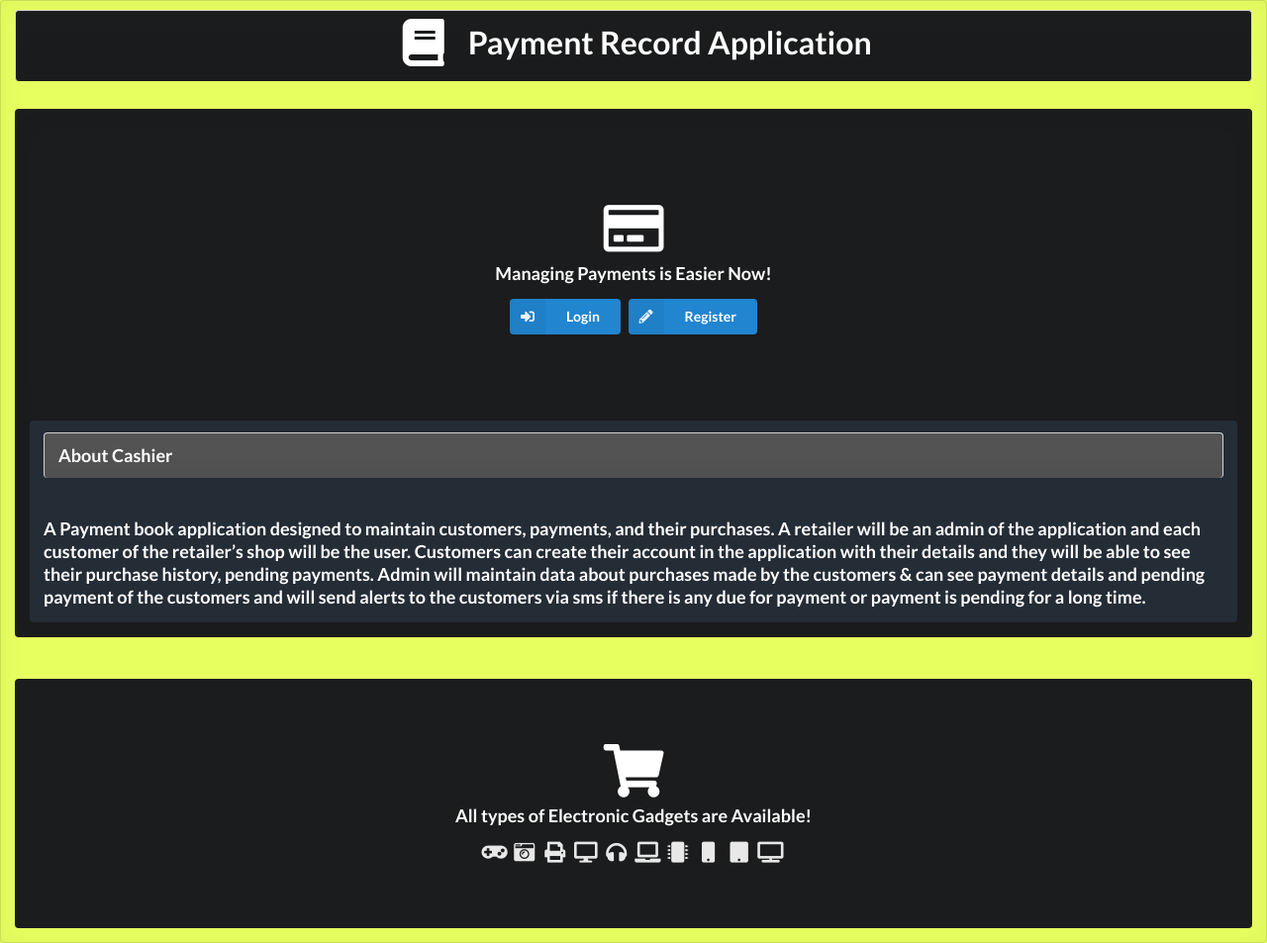
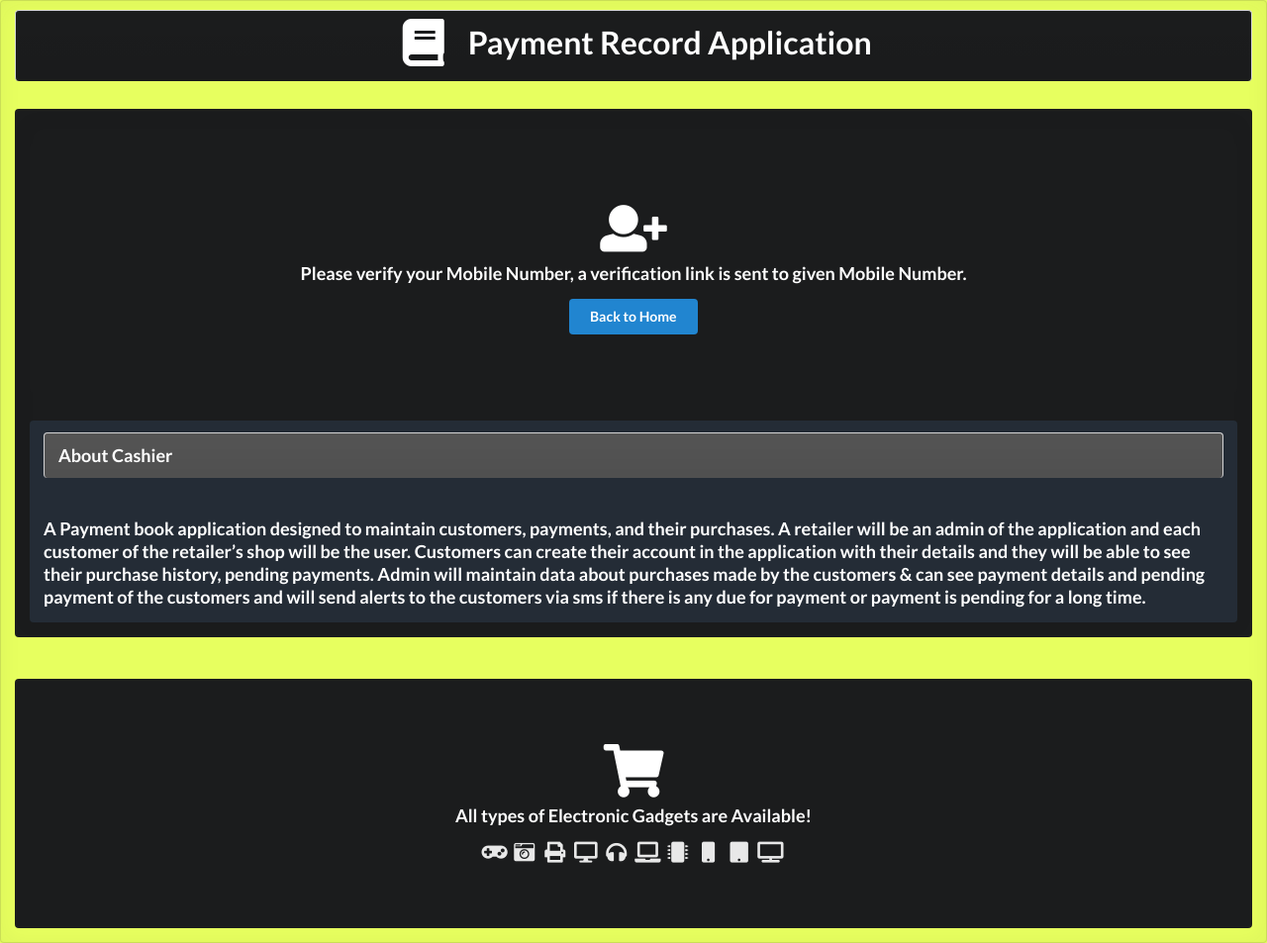
Before and after one commit to SaiJeevanPuchakayala/Cashier, a Flask app: page /verify in a window 1280 px wide. Shown: the whole page at 99% size. Run offline with Flask 2, Linux system fonts and the light colour scheme; some libraries are stand-ins or nearby versions.

Commit message:
added verification page and few imp changes

```diff
--- a/app.py
+++ b/app.py
@@ -2,7 +2,6 @@ from flask import Flask, render_template,request,redirect,url_for,session
 from flask_mysqldb import MySQL
 from messageService import send_sms
 import os
-from flask_bcrypt import Bcrypt
 import re
 
 app = Flask(__name__)
@@ -29,7 +28,6 @@ mysql = MySQL(app)
 app.secret_key = 'ecashier'
 
 
-bcrypt = Bcrypt(app)
 
 
 
@@ -40,23 +38,23 @@ def home():
     if 'loggedin' in session:
         if session['is_retailer'] == 0:
             cursor = mysql.connection.cursor()
-            cursor.execute("SELECT purchase_id,user_id,item_name, price, amount_paid, purchase_date  FROM Purchase WHERE user_id = % s",[session['user_id']])
+            cursor.execute("SELECT purchase_id,user_id,item_name, price, amount_paid, purchase_date  FROM Purchases WHERE user_id = % s",[session['user_id']])
             purchase_details = cursor.fetchall()
-            cursor.execute("SELECT COUNT(*) FROM Purchase WHERE user_id = %s",[session['user_id']])
+            cursor.execute("SELECT COUNT(*) FROM Purchases WHERE user_id = %s",[session['user_id']])
             purchase_count = cursor.fetchone()[0]
-            cursor.execute("SELECT COUNT(*) FROM Payments WHERE purchase_id IN (SELECT purchase_id FROM Purchase WHERE user_id = % s)",[session['user_id']])
+            cursor.execute("SELECT COUNT(*) FROM Payments WHERE purchase_id IN (SELECT purchase_id FROM Purchases WHERE user_id = % s)",[session['user_id']])
             payment_count = cursor.fetchone()[0]
-            cursor.execute("SELECT COUNT(*) FROM Purchase WHERE amount_paid<price AND user_id = % s",[session['user_id']])
+            cursor.execute("SELECT COUNT(*) FROM Purchases WHERE amount_paid<price AND user_id = % s",[session['user_id']])
             pending_count = cursor.fetchone()[0]
         else:
             cursor = mysql.connection.cursor()
-            cursor.execute("SELECT purchase_id,user_id,item_name, price, amount_paid, purchase_date FROM Purchase")
+            cursor.execute("SELECT purchase_id,user_id,item_name, price, amount_paid, purchase_date FROM Purchases")
             purchase_details = cursor.fetchall()
-            cursor.execute("SELECT COUNT(*) FROM Purchase")
+            cursor.execute("SELECT COUNT(*) FROM Purchases")
             purchase_count = cursor.fetchone()[0]
             cursor.execute("SELECT COUNT(*) FROM Payments")
             payment_count = cursor.fetchone()[0]
-            cursor.execute("SELECT COUNT(*) FROM Purchase WHERE amount_paid<price")
+            cursor.execute("SELECT COUNT(*) FROM Purchases WHERE amount_paid<price")
             pending_count = cursor.fetchone()[0]
 
         return render_template('home.html',purchase_details=purchase_details,username=session['username'],role=session['is_retailer'],purchase_count=purchase_count,payment_count=payment_count,pending_count=pending_count)
@@ -78,26 +76,32 @@ def register():
         password1 = request.form['password1']
         password2 = request.form['password2']
         userWallet = request.form['walletAmount']
+
         if password1 == password2:
 
-            cursor = mysql.connection.cursor()
-            cursor.execute('SELECT * FROM Users WHERE email = % s', [email])
-            account = cursor.fetchone()
-            if account:
-                message="Account already exists...Try with different email address"
-            elif not re.match(r'[A-Za-z0-9]+', username):
-                message = 'Username must contain only characters and numbers.'
-            else:
-                hash_password = bcrypt.generate_password_hash(password1).decode('utf-8')
-                cursor = mysql.connection.cursor()
-                cursor.execute('INSERT INTO Users(username,email,phonenumber,password,wallet) VALUES(% s,% s,% s,% s,% s)',(username,email,pnumber,hash_password,userWallet))
-                mysql.connection.commit()
+            if int(userWallet) >= 1000:
 
 
-                msg = f'''Registration Successful! Hello {username}, Welcome to E Cashier!. Login to your account and see your purchase history, payment details, and pending payments.'''
+                cursor = mysql.connection.cursor()
+                cursor.execute('SELECT * FROM Users WHERE email = % s', [email])
+                account = cursor.fetchone()
+                if account:
+                    message="Account already exists...Try with different email address"
+                elif not re.match(r'[A-Za-z0-9]+', username):
+                    message = 'Username must contain only characters and numbers.'
+                else:
+                    cursor = mysql.connection.cursor()
+                    cursor.execute('INSERT INTO Users(userid,username,email,phonenumber,password,wallet) VALUES(UUID(),% s,% s,% s,% s,% s)',(username,email,pnumber,password1,userWallet))
+                    mysql.connection.commit()
 
-                send_sms(pnumber,msg)
-                return redirect(url_for('login'))
+
+                    msg = f'''Registration Successful! Hello {username}, Welcome to E Cashier!. Login to your account and see your Purchases history, payment details, and pending payments.'''
+
+                    send_sms(pnumber,msg)
+                    return redirect(url_for('login'))
+
+            else:
+                message = "Wallet Amount Should be Minimum of 1000 Rupees."
 
         else:
             message = "Passwords Do Not Match!"
@@ -116,10 +120,10 @@ def login():
         cursor.execute('SELECT * FROM Users WHERE email = % s',[email])
         user = cursor.fetchone()
 
-        if user and bcrypt.check_password_hash(user[3],password):
+        if user and (user[4] == password):
             session['user_id'] = user[0]
             session['username'] = user[1]
-            session['is_retailer'] = user[4]
+            session['is_retailer'] = user[5]
             session['email'] = user[2]
             session['loggedin'] = True
             return redirect(url_for('home'))
@@ -153,22 +157,20 @@ def addpurchase():
                 amount_paid = request.form['amount_paid']
                 pending_amount = int(price) - int(amount_paid)
                 cursor = mysql.connection.cursor()
-                cursor.execute("INSERT INTO Purchase(user_id,item_name,price,purchase_date,amount_paid) VALUES(% s,% s,% s,% s, % s)",[customer,item,price,purchase_date,amount_paid])
+                cursor.execute("INSERT INTO Purchases (user_id,item_name,price,purchase_date,amount_paid) VALUES(% s,% s,% s,% s, % s)",[customer,item,price,purchase_date,amount_paid])
                 mysql.connection.commit()
                 if pending_amount!=0:
 
-                    cursor.execute("SELECT phonenumber, username FROM Users WHERE user_id = %s",[customer])
+                    cursor.execute("SELECT phonenumber, username FROM Users WHERE userid = %s",[customer])
                     user_details = cursor.fetchone()
                     recipient = user_details[0]
                     username = user_details[1]
 
 
-                    msg= f'''Pending Payment Alert! Hey {username}, we hope you are doing well. Pending Payment Details :Item :{item}, Price: {price}, Purchase Date: {purchase_date}, Amount Paid: {amount_paid}, Pending Amount: {pending_amount}'''
+                    msg= f'''Pending Payment Alert! Hey {username}, we hope you are doing well. Pending Payment Details :Item :{item}, Price: {price}, Purchases Date: {purchase_date}, Amount Paid: {amount_paid}, Pending Amount: {pending_amount}'''
 
                     send_sms(recipient,msg)
 
-
-                return redirect(url_for('home'))
 
 
             cursor = mysql.connection.cursor()
@@ -195,12 +197,12 @@ def updatepurchase(id):
                 purchase_date = request.form['purchase_date']
                 amount_paid = request.form['amount_paid']
                 cursor = mysql.connection.cursor()
-                cursor.execute("UPDATE Purchase SET item_name = %s, price = %s, amount_paid = %s, purchase_date = %s WHERE purchase_id = %s ",[item,price,amount_paid,purchase_date,id])
+                cursor.execute("UPDATE Purchases SET item_name = %s, price = %s, amount_paid = %s, purchase_date = %s WHERE purchase_id = %s ",[item,price,amount_paid,purchase_date,id])
                 mysql.connection.commit()
                 return redirect(url_for('home'))
 
             cursor = mysql.connection.cursor()
-            cursor.execute("SELECT * FROM Purchase WHERE purchase_id = %s",[id])
+            cursor.execute("SELECT * FROM Purchases WHERE purchase_id = %s",[id])
             purchase = cursor.fetchone()
 
 
@@ -214,7 +216,7 @@ def deletepurchase(id):
     if 'loggedin' in session:
         if session['is_retailer']==1:
             cursor = mysql.connection.cursor()
-            cursor.execute("DELETE FROM Purchase WHERE purchase_id = %s",[id])
+            cursor.execute("DELETE FROM Purchases WHERE purchase_id = %s",[id])
             cursor.execute("DELETE FROM Payments WHERE purchase_id  = %s",[id])
             mysql.connection.commit()
             return redirect(url_for('home'))
@@ -228,11 +230,11 @@ def displaypurchase():
     if 'loggedin' in session:
         if session['is_retailer'] == 0:
             cursor = mysql.connection.cursor()
-            cursor.execute("SELECT purchase_id,user_id,item_name, price, amount_paid, purchase_date  FROM Purchase WHERE user_id = % s",[session['user_id']])
+            cursor.execute("SELECT purchase_id,user_id,item_name, price, amount_paid, purchase_date  FROM Purchases WHERE user_id = % s",[session['user_id']])
             purchase_details = cursor.fetchall()
         else:
             cursor = mysql.connection.cursor()
-            cursor.execute("SELECT purchase_id,user_id,item_name, price, amount_paid, purchase_date FROM Purchase")
+            cursor.execute("SELECT purchase_id,user_id,item_name, price, amount_paid, purchase_date FROM Purchases")
             purchase_details = cursor.fetchall()
 
 
@@ -253,26 +255,27 @@ def addpayment():
                 payment_date = request.form['payment_date']
                 cursor = mysql.connection.cursor()
                 cursor.execute("INSERT INTO Payments(purchase_id, amount_paid, payment_date) VALUES(% s,% s,% s)",[purchase_id,amountpaid,payment_date])
-                cursor.execute("UPDATE Purchase SET amount_paid=amount_paid + % s WHERE purchase_id = % s",[amountpaid,purchase_id])
+                cursor.execute("UPDATE Purchases SET amount_paid=amount_paid + % s WHERE purchase_id = % s",[amountpaid,purchase_id])
                 mysql.connection.commit()
-                cursor.execute("SELECT item_name, price, amount_paid, user_id, purchase_date FROM Purchase WHERE purchase_id = %s",[purchase_id])
+                cursor.execute("SELECT item_name, price, amount_paid, user_id, purchase_date FROM Purchases WHERE purchase_id = %s",[purchase_id])
                 details = cursor.fetchone()
                 item = details[0]
                 price = details[1]
                 tot_amount_paid = details[2]
                 userid = details[3]
                 purchase_date = details[4]
-                cursor.execute("SELECT phonenumber, username FROM Users WHERE user_id = %s",[userid])
+                cursor.execute("SELECT phonenumber, username FROM Users WHERE userid = %s",[userid])
                 user = cursor.fetchone()
                 recipient = user[0]
                 username = user[1]
                 pending_amount = price-tot_amount_paid
 
 
-                msg = f'''Payment Detail! Hey {username}, we hope you are doing well. Payment Details: Item : {item}, Amount Paid: {amountpaid}, Payment Date: {payment_date} / Pending Payment Details : Item : {item}, Price: {price}, Purchase Date: {purchase_date}, Amount Paid: {tot_amount_paid}, Pending Amount: {pending_amount}'''
+                msg = f'''Payment Detail! Hey {username}, we hope you are doing well. Payment Details: Item : {item}, Amount Paid: {amountpaid}, Payment Date: {payment_date} / Pending Payment Details : Item : {item}, Price: {price}, Purchases Date: {purchase_date}, Amount Paid: {tot_amount_paid}, Pending Amount: {pending_amount}'''
 
                 send_sms(recipient,msg)
-                return redirect(url_for('home'))
+
+
         return render_template('addpayment.html')
     else:
         return redirect(url_for('intro'))
@@ -282,11 +285,11 @@ def pendingpayments():
     if 'loggedin' in session:
         if session['is_retailer'] == 0:
             cursor = mysql.connection.cursor()
-            cursor.execute("SELECT purchase_id,user_id,item_name, price, amount_paid, purchase_date FROM Purchase WHERE amount_paid<price AND user_id = % s",[session['user_id']])
+            cursor.execute("SELECT purchase_id,user_id,item_name, price, amount_paid, purchase_date FROM Purchases WHERE amount_paid<price AND user_id = % s",[session['user_id']])
             pending_payments = cursor.fetchall()
         else:
             cursor = mysql.connection.cursor()
-            cursor.execute("SELECT purchase_id,user_id,item_name, price, amount_paid, purchase_date FROM Purchase WHERE amount_paid<price")
+            cursor.execute("SELECT purchase_id,user_id,item_name, price, amount_paid, purchase_date FROM Purchases WHERE amount_paid<price")
             pending_payments = cursor.fetchall()
 
 
@@ -299,7 +302,7 @@ def paymentdetails():
     if 'loggedin' in session:
         if session['is_retailer'] == 0:
          cursor = mysql.connection.cursor()
-         cursor.execute("SELECT * FROM Payments WHERE purchase_id IN (SELECT purchase_id FROM Purchase WHERE user_id = % s)",[session['user_id']])
+         cursor.execute("SELECT * FROM Payments WHERE purchase_id IN (SELECT purchase_id FROM Purchases WHERE user_id = % s)",[session['user_id']])
          payment_details = cursor.fetchall()
         else:
           cursor = mysql.connection.cursor()
@@ -326,16 +329,24 @@ def pendingemail(id):
             details = cursor.fetchone()
             recipient = details[0]
             recipient_name = details[1]
-            cursor.execute("Select item_name, price, purchase_date, amount_paid FROM Purchase WHERE user_id = %s",[id])
+            cursor.execute("select item_name, price, purchase_date, amount_paid FROM Purchases WHERE user_id = %s",[id])
             purchase = cursor.fetchone()
             pending_amount = int(purchase[1]) - int(purchase[3])
 
-            msg = f'''Pending Payment Alert!!! Hey {recipient_name}, we hope you are doing well. The payment is still pending for the purchase item - {purchase[0]} made on {purchase[2]}. Pay the pending payment within two days without fail. Pending Payment Details :Item: {purchase[0]}, Price: {purchase[1]}, Purchase Date: {purchase[2]}, Amount Paid: {purchase[3]}, Pending Amount: {pending_amount}'''
+            msg = f'''Pending Payment Alert!!! Hey {recipient_name}, we hope you are doing well. The payment is still pending for the purchase item - {purchase[0]} made on {purchase[2]}. Pay the pending payment within two days without fail. Pending Payment Details :Item: {purchase[0]}, Price: {purchase[1]}, Purchases Date: {purchase[2]}, Amount Paid: {purchase[3]}, Pending Amount: {pending_amount}'''
 
             send_sms(recipient,msg)
         return redirect(url_for('pendingpayments'))
     else:
         redirect(url_for('intro'))
+
+
+@app.route('/verify')
+def verify():
+    # cursor = mysql.connection.cursor()
+    # cursor.execute("UPDATE Users set is_verified = 1 WHERE user_id = %s",[id])
+    return render_template('verification.html')
+
 
 @app.route('/intro')
 def intro():
--- a/messageService.py
+++ b/messageService.py
@@ -1,4 +1,3 @@
-from lib2to3.pgen2.grammar import opmap
 import requests
 import os
 
--- a/templates/register.html
+++ b/templates/register.html
@@ -85,7 +85,7 @@
 
                       <div class="field">
                         <div class="ui left icon input">
-                          <i class="lock icon"></i>
+                          <i class="rupee sign icon"></i>
                           <input type="number" name="walletAmount" placeholder="Registration Amount" required>
                         </div>
                       </div>
--- /dev/null
+++ b/templates/verification.html
@@ -0,0 +1,72 @@
+<!DOCTYPE html>
+<html lang="en">
+<head>
+    <meta charset="UTF-8">
+    <meta http-equiv="X-UA-Compatible" content="IE=edge">
+    <meta name="viewport" content="width=device-width, initial-scale=1.0">
+    <title>E Cashier</title>
+    <link rel="icon" href="{{ url_for('static', filename = 'images/icon.ico') }}" type="image/icon type">
+    <link rel="stylesheet" href="https://cdn.jsdelivr.net/npm/semantic-ui@2.4.2/dist/semantic.min.css">
+    <script src="https://cdnjs.cloudflare.com/ajax/libs/jquery/3.2.1/jquery.min.js"></script>
+    <script src="https://cdnjs.cloudflare.com/ajax/libs/semantic-ui/2.2.13/semantic.min.js"></script>
+</head>
+<body style="background-color: #e7ff5f;">
+
+
+    <div style="background-color: #e7ff5f;" class="ui placeholder segment">
+
+        <a href="/intro" style="font-size:xx-large;background-color: #1b1c1d;" class="ui inverted block center aligned header">
+          <i class="book icon"></i>
+          Payment Record Application
+        </a>
+
+
+        <div style="background-color: #1b1c1d;" class="ui placeholder segment">
+
+        <div style="margin-top: 20px;" class="ui placeholder inverted segment">
+            <div class="ui icon header">
+              <i class="user plus larger icon"></i>
+            Please verify your Mobile Number,
+            a verification link is sent to given Mobile Number.
+            </div>
+            <div class="inline">
+              <a  href="{{ url_for('home') }}" ><div class="ui primary animated fade button" tabindex="0">
+                  <div class="visible content">Back to Home</div>
+                  <div class="hidden content">
+                      <i class="left arrow icon"></i>
+                  </div>
+                </div></a>
+          </div>
+         </div>
+
+
+         <div style="background-color: #242c36;" class="ui inverted segment">
+            <h3 class="ui block inverted header">
+                About Cashier
+            </h3>
+            <p style="font-size: xx-larger;" class="ui left aligned header">A Payment book application designed to maintain customers, payments, and their purchases. A retailer will be an admin of the application and each customer of the retailer’s shop will be the user. Customers can create their account in the application with their details and they will be able to see their purchase history, pending payments. Admin will maintain data about purchases made by the customers & can see payment details and pending payment of the customers and will send alerts to the customers via sms if there is any due for payment or payment is pending for a long time.
+            </p>
+         </div>
+        </div>
+
+        <div class="ui inverted placeholder segment">
+          <div class="ui icon header">
+            <i class="shopping cart icon"></i>
+            All types of Electronic Gadgets are Available!
+          </div>
+          <div class="inline">
+            <i class="gamepad large icon"></i>
+            <i class="camera retro large icon"></i>
+            <i class="print large icon"></i>
+            <i class="desktop large icon"></i>
+            <i class="headphones large icon"></i>
+            <i class="laptop large icon"></i>
+            <i class="microchip large icon"></i>
+            <i class="mobile large icon"></i>
+            <i class="tablet large icon"></i>
+            <i class="tv large icon"></i>
+          </div>
+        </div>
+    </div>
+</body>
+</html>
```
Also changed, not shown: Connection.py (added, +24 -0 lines).
